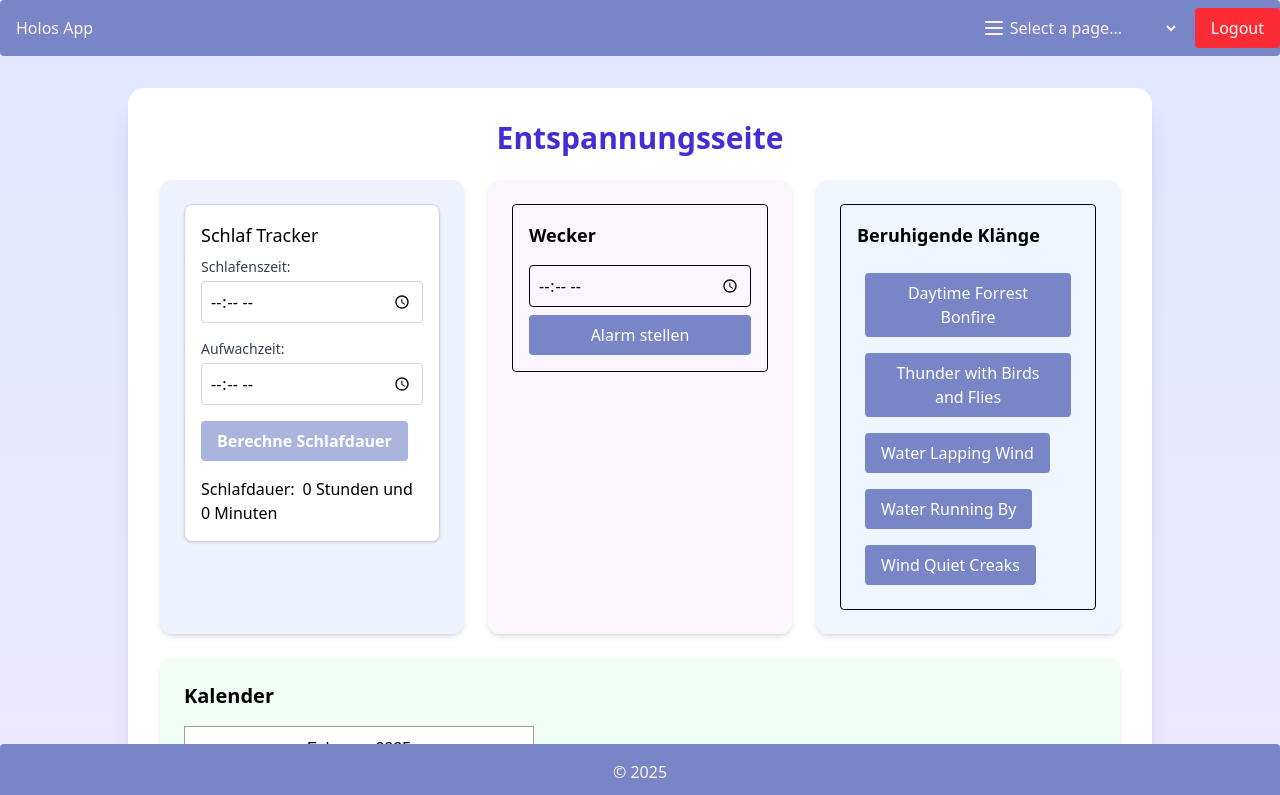
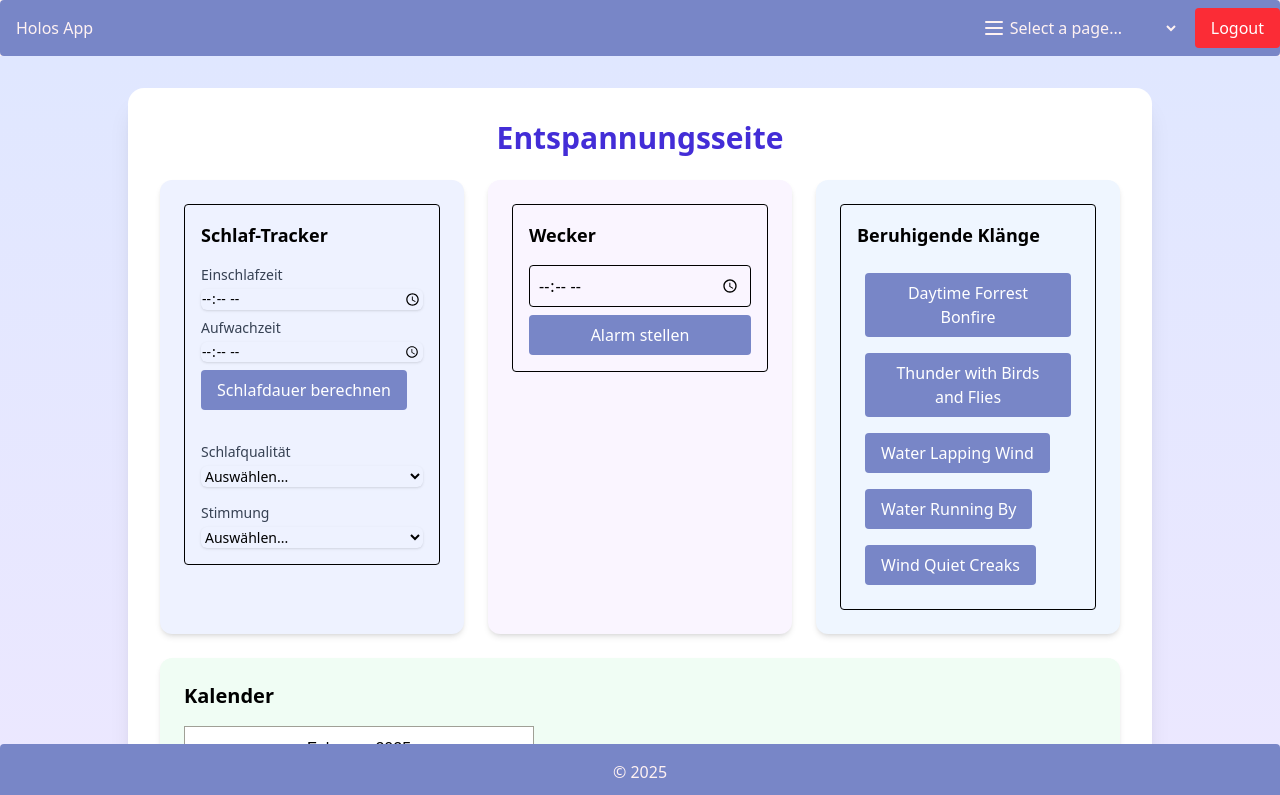
Before and after one commit to team-holos/holos-app, a React (Vite) app in the folder frontend/: page /relaxation in a window 1280 px wide. Shown: the top 795 px of the page. Built offline with nearby package versions, Linux system fonts and the light colour scheme.

Commit message:
adjusted sleep history

```diff
--- a/frontend/src/components/SleepTrackerRelax.jsx
+++ b/frontend/src/components/SleepTrackerRelax.jsx
@@ -1,67 +1,163 @@
 import React, { useState, useEffect } from "react";
 
-const SleepTracker = () => {
-  const [startTime, setStartTime] = useState(null);
-  const [endTime, setEndTime] = useState(null);
+const SleepTrackerRelax = () => {
+  const [startTime, setStartTime] = useState("");
+  const [endTime, setEndTime] = useState("");
   const [sleepData, setSleepData] = useState(null);
+  const [sleepQuality, setSleepQuality] = useState("");
+  const [mood, setMood] = useState("");
+  const [sleepHistory, setSleepHistory] = useState([]);
+  const [averageSleepDuration, setAverageSleepDuration] = useState("");
 
-  const startSleep = () => {
-    setStartTime(new Date());
+  const handleStartTimeChange = (event) => {
+    setStartTime(event.target.value);
   };
 
-  const endSleep = () => {
-    setEndTime(new Date());
+  const handleEndTimeChange = (event) => {
+    setEndTime(event.target.value);
+  };
+
+  const calculateSleepData = () => {
+    if (startTime && endTime) {
+      const start = new Date(`2000-01-01T${startTime}`);
+      const end = new Date(`2000-01-01T${endTime}`);
+      let duration = end - start;
+
+      if (duration < 0) {
+        duration += 24 * 60 * 60 * 1000;
+      }
+
+      const hours = Math.floor(duration / (1000 * 60 * 60));
+      const minutes = Math.floor((duration % (1000 * 60 * 60)) / (1000 * 60));
+
+      const newSleepData = {
+        startTime,
+        endTime,
+        duration: `${hours}h ${minutes}m`,
+        sleepQuality,
+        mood,
+      };
+
+      setSleepData(newSleepData);
+      setSleepHistory([...sleepHistory, newSleepData]);
+      calculateAverageSleepDuration([...sleepHistory, newSleepData]);
+    }
+  };
+
+  const calculateAverageSleepDuration = (history) => {
+    if (history.length > 0) {
+      let totalDuration = 0;
+      history.forEach((entry) => {
+        const [hours, minutes] = entry.duration.split("h ").map((str) => parseInt(str));
+        totalDuration += hours * 60 + minutes;
+      });
+      const averageMinutes = totalDuration / history.length;
+      const avgHours = Math.floor(averageMinutes / 60);
+      const avgMinutes = Math.round(averageMinutes % 60);
+      setAverageSleepDuration(`${avgHours}h ${avgMinutes}m`);
+    } else {
+      setAverageSleepDuration("");
+    }
+  };
+
+  const handleSleepQualityChange = (event) => {
+    setSleepQuality(event.target.value);
+  };
+
+  const handleMoodChange = (event) => {
+    setMood(event.target.value);
   };
 
   useEffect(() => {
-    if (startTime && endTime) {
-      calculateSleepData();
-    }
-  }, [startTime, endTime]);
-
-  const calculateSleepData = () => {
-    const duration = endTime - startTime;
-    const hours = Math.floor(duration / (1000 * 60 * 60));
-    const minutes = Math.floor((duration % (1000 * 60 * 60)) / (1000 * 60));
-
-
-    const quality = Math.random() * 100;
-    const wakePhase = Math.random() * 30;
-
-    setSleepData({
-      duration: `${hours}h ${minutes}m`,
-      quality: quality.toFixed(2),
-      wakePhase: wakePhase.toFixed(2),
-    });
-  };
+    calculateAverageSleepDuration(sleepHistory);
+  }, [sleepHistory]);
 
   return (
     <div className="p-4 border rounded">
       <h2 className="text-lg font-semibold mb-4">Schlaf-Tracker</h2>
-      {!startTime ? (
-        <button
-          className="bg-[#7886C7] text-white py-2 px-4 rounded"
+      <div className="mb-2">
+        <label className="block text-sm font-medium text-gray-700">
+          Einschlafzeit
+        </label>
+        <input
+          type="time"
+          value={startTime}
+          onChange={handleStartTimeChange}
+          className="mt-1 block w-full border-gray-300 rounded-md shadow-sm focus:ring-indigo-500 focus:border-indigo-500 sm:text-sm"
+        />
+      </div>
+      <div className="mb-2">
+        <label className="block text-sm font-medium text-gray-700">
+          Aufwachzeit
+        </label>
+        <input
+          type="time"
+          value={endTime}
+          onChange={handleEndTimeChange}
+          className="mt-1 block w-full border-gray-300 rounded-md shadow-sm focus:ring-indigo-500 focus:border-indigo-500 sm:text-sm"
+        />
+      </div>
+      <button
+        onClick={calculateSleepData}
+        className="bg-[#7886C7] text-white py-2 px-4 rounded mb-4"
+      >
+        Schlafdauer berechnen
+      </button>
+      {sleepData && <p>Schlafdauer: {sleepData.duration}</p>}
+      <div className="mt-4">
+        <label className="block text-sm font-medium text-gray-700">
+          Schlafqualität
+        </label>
+        <select
+          value={sleepQuality}
+          onChange={handleSleepQualityChange}
+          className="mt-1 block w-full border-gray-300 rounded-md shadow-sm focus:ring-indigo-500 focus:border-indigo-500 sm:text-sm"
         >
-          Schlafen gehen
-        </button>
-      ) : !endTime ? (
-        <button
-          className="bg-[#7886C7] text-white py-2 px-4 rounded"
-          onClick={endSleep}
+          <option value="">Auswählen...</option>
+          <option value="sehr gut">Sehr gut</option>
+          <option value="gut">Gut</option>
+          <option value="mittel">Mittel</option>
+          <option value="schlecht">Schlecht</option>
+          <option value="sehr schlecht">Sehr schlecht</option>
+        </select>
+      </div>
+      <div className="mt-4">
+        <label className="block text-sm font-medium text-gray-700">
+          Stimmung
+        </label>
+        <select
+          value={mood}
+          onChange={handleMoodChange}
+          className="mt-1 block w-full border-gray-300 rounded-md shadow-sm focus:ring-indigo-500 focus:border-indigo-500 sm:text-sm"
         >
-          Aufwachen
-        </button>
-      ) : (
-        sleepData && (
-          <div>
-            <p>Schlafdauer: {sleepData.duration}</p>
-            <p>Schlafqualität: {sleepData.quality}%</p>
-            <p>Aufwachphase: {sleepData.wakePhase} min</p>
-          </div>
-        )
+          <option value="">Auswählen...</option>
+          <option value="sehr gut">Sehr gut</option>
+          <option value="gut">Gut</option>
+          <option value="neutral">Neutral</option>
+          <option value="schlecht">Schlecht</option>
+          <option value="sehr schlecht">Sehr schlecht</option>
+        </select>
+      </div>
+      {sleepHistory.length > 0 && (
+        <div className="mt-4">
+          <h3 className="text-lg font-semibold mb-2">Schlafhistorie</h3>
+          <ul>
+            {sleepHistory.map((entry, index) => (
+              <li key={index} className="border rounded p-2 mb-2">
+                Einschlafzeit: {entry.startTime}, Aufwachzeit: {entry.endTime}, Schlafdauer: {entry.duration}, Schlafqualität: {entry.sleepQuality}, Stimmung: {entry.mood}
+              </li>
+            ))}
+          </ul>
+        </div>
+      )}
+      {averageSleepDuration && (
+        <div className="mt-4">
+          <h3 className="text-lg font-semibold mb-2">Durchschnittliche Schlafdauer</h3>
+          <p>{averageSleepDuration}</p>
+        </div>
       )}
     </div>
   );
 };
 
-export default SleepTracker;
+export default SleepTrackerRelax;
--- a/frontend/src/pages/RelaxationPage.jsx
+++ b/frontend/src/pages/RelaxationPage.jsx
@@ -1,7 +1,7 @@
 import React, { useState } from "react";
 import Calendar from "react-calendar";
 import "react-calendar/dist/Calendar.css";
-import SleepTracker from "../components/SleepTracker";
+import SleepTrackerRelax from "../components/SleepTrackerRelax";
 import AlarmClock from "../components/AlarmClock";
 import SoundPlayer from "../components/SoundPlayer";
 
@@ -34,7 +34,7 @@ const RelaxationPage = () => {
           </h1>
           <div className="grid grid-cols-1 md:grid-cols-3 gap-6">
             <div className="p-6 bg-indigo-50 rounded-xl shadow-md">
-              <SleepTracker />
+              <SleepTrackerRelax />
             </div>
             <div className="p-6 bg-purple-50 rounded-xl shadow-md">
               <AlarmClock />
```
